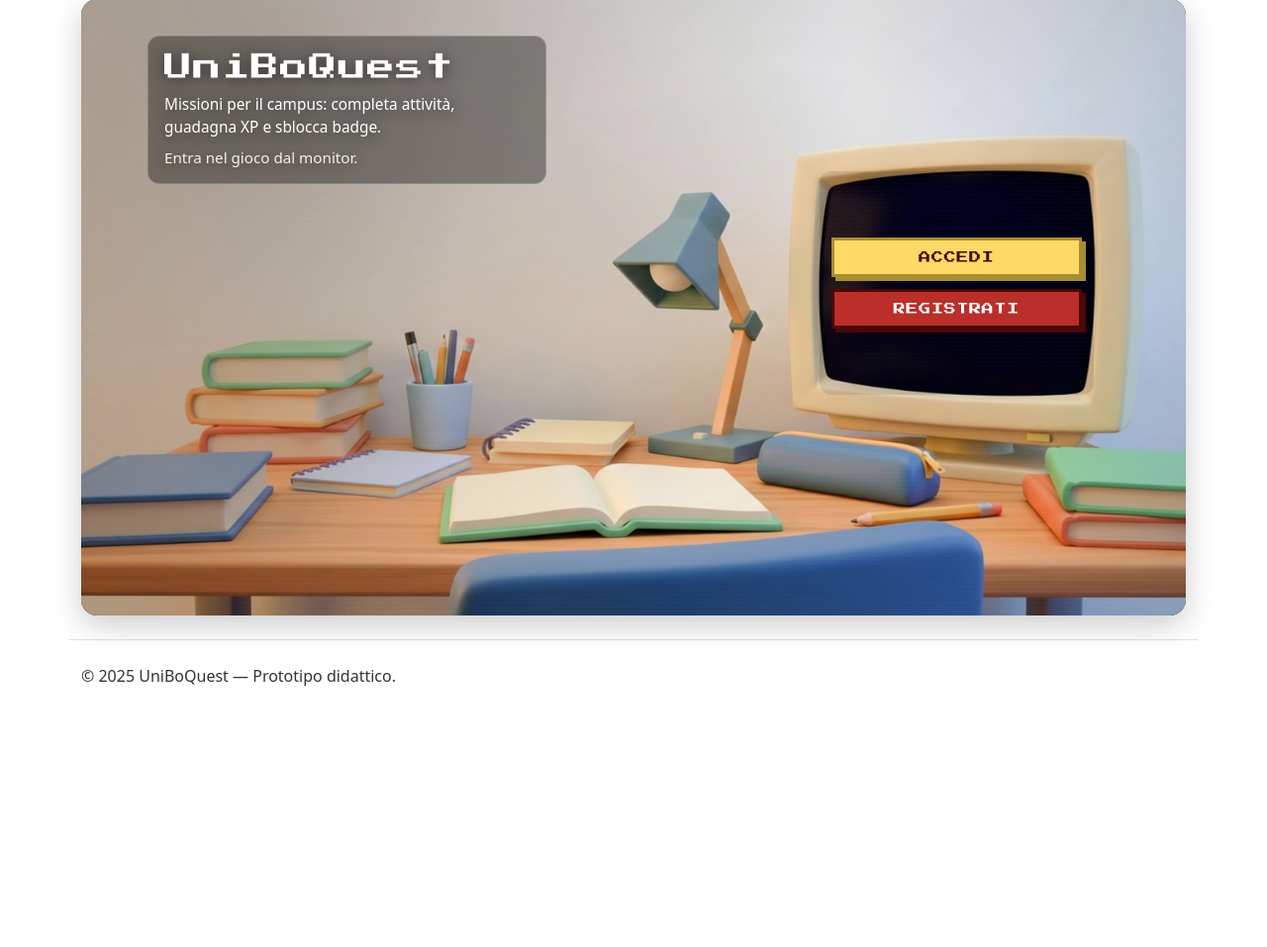
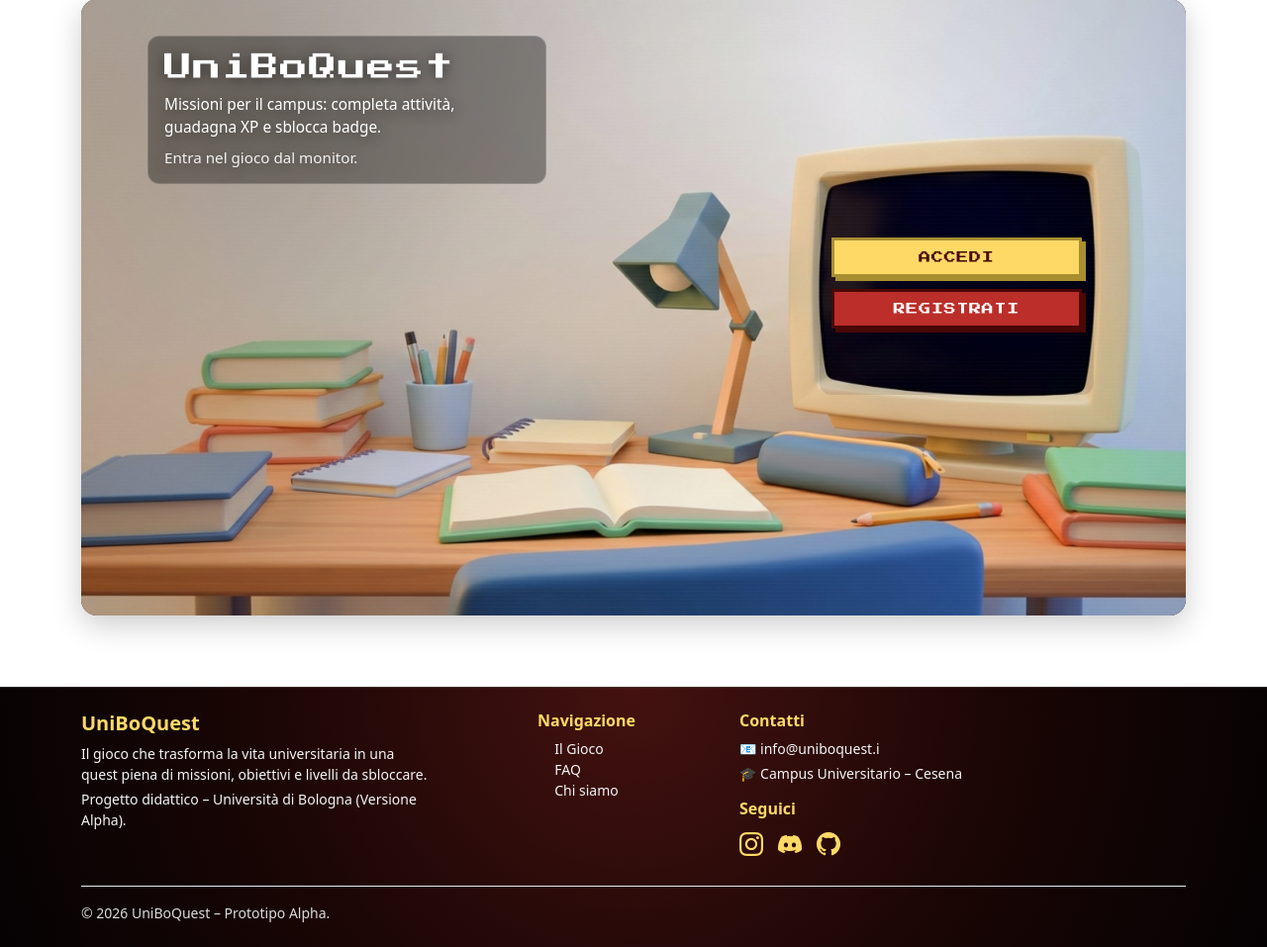
Before and after one commit to LolloMarche25/uniboquest, a PHP site: page / in a window 1280 px wide. Shown: the part 118-1075 px from the top of the page at 99% size. Before the commit the page ends 811 px from the top, so only its background shows below. Run offline with PHP 8.4, Linux system fonts and the light colour scheme.

Commit message:
Aggiunta footer personalizzato

```diff
--- a/css/style.css
+++ b/css/style.css
@@ -2,6 +2,8 @@
   --ubq-red: #bb2e29;
   --ubq-red-dark: #811f1b;
   --ubq-gold: #ffd966;
+
+  --ubq-neon-cyan: rgb(79, 209, 255);
 
   --rpg-red: #ff004c;
 
@@ -417,6 +419,32 @@ footer {
     gap: 0.6rem;
     color: #fff;
   }
+
+  .footer-ubq {
+    text-align: center;
+  }
+
+  .footer-ubq .row {
+    justify-content: center !important;
+  }
+
+  .footer-ubq .footer-nav {
+    text-align: center;
+  }
+
+  .footer-ubq .footer-nav ul {
+    display: inline-block;
+    text-align: center;
+  }
+
+  .footer-social {
+    justify-content: center;
+  }
+
+  .footer-ubq .col-md-4,
+  .footer-ubq .col-md-3 {
+    margin-bottom: 0.75rem;
+  }
 }
 
 @media (min-width: 768px) {
@@ -428,6 +456,18 @@ footer {
   .ubq-nav-right {
     min-width: 220px;
     justify-content: flex-end;
+  }
+
+  .footer-ubq {
+    text-align: left;
+  }
+
+  .footer-social {
+    justify-content: flex-start;
+  }
+
+  .footer-ubq .footer-nav ul {
+    text-align: left;
   }
 }
 
@@ -649,6 +689,67 @@ footer {
     display: block;
     image-rendering: pixelated;
 }
+
 #p1 .front {
     box-shadow: 15px 15px 0px rgba(0,0,0,0.5);
 }
+
+/* ===== FOOTER ===== */
+
+.footer-ubq {
+  background: radial-gradient(circle at top, #441210 0, #1a0605 55%, #050203 100%);
+  color: #f5f5f5;
+  border-top: 1px solid rgba(255, 255, 255, 0.15);
+}
+
+.footer-ubq h5,
+.footer-ubq h6 {
+  color: var(--ubq-gold);
+}
+
+.footer-ubq .footer-nav {
+  text-align: center;
+}
+
+.footer-ubq .footer-nav ul {
+  display: inline-block;
+  text-align: left;
+  margin: 0;
+  padding: 0;
+}
+
+.footer-ubq .footer-link {
+  color: #f5f5f5;
+  text-decoration: none;
+  transition: color 0.2s ease, text-shadow 0.2s ease;
+}
+
+.footer-ubq .footer-link:hover,
+.footer-ubq .footer-link:focus-visible {
+  color: #ffdd77;
+  text-shadow: 0 0 4px rgba(255, 221, 119, 0.6);
+}
+
+.footer-ubq .footer-bottom {
+  color: #dcdcdc;
+}
+
+.footer-social {
+  display: flex;
+  gap: 15px;
+  margin-top: 5px;
+  flex-wrap: wrap;
+}
+
+.footer-social .social-icon {
+  font-size: 1.5rem;
+  color: var(--ubq-gold);
+  transition: transform 0.2s ease, color 0.2s ease, text-shadow 0.2s ease;
+}
+
+.footer-social .social-icon:hover,
+.footer-social .social-icon:focus-visible {
+  color: rgb(--ubq-neon-cyan);
+  transform: translateY(-3px) scale(1.1);
+  text-shadow: 0 0 8px rgba(79, 209, 255, 0.5);
+}
--- a/index.html
+++ b/index.html
@@ -6,6 +6,7 @@
         <meta name="description" content="UniBoQuest: missioni gamificate per studenti del campus." />
 
         <link href="https://cdn.jsdelivr.net/npm/bootstrap@5.3.3/dist/css/bootstrap.min.css" rel="stylesheet" />
+        <link rel="stylesheet" href="https://cdn.jsdelivr.net/npm/bootstrap-icons@1.11.3/font/bootstrap-icons.css" />
         <link href="https://fonts.googleapis.com/css2?family=Press+Start+2P&display=swap" rel="stylesheet" />
         <link rel="stylesheet" href="css/style.css" />
 
@@ -86,10 +87,54 @@
             </section>
         </main>
 
-        <footer class="container py-4 border-top">
-            <p class="mb-0">&copy; 2025 UniBoQuest — Prototipo didattico.</p>
+        <footer class="footer-ubq mt-5">
+            <div class="container py-4">
+                <div class="row gy-3 align-items-start">
+
+                    <div class="col-md-4">
+                        <h5 class="fw-bold mb-2">UniBoQuest</h5>
+                        <p class="mb-1 small">
+                            Il gioco che trasforma la vita universitaria in una quest piena di missioni,
+                            obiettivi e livelli da sbloccare.
+                        </p>
+                        <p class="small mb-0">
+                            Progetto didattico – Università di Bologna (Versione Alpha).
+                        </p>
+                    </div>
+
+                    <div class="col-md-3 footer-nav">
+                        <h6 class="fw-bold mb-2">Navigazione</h6>
+                        <ul class="list-unstyled small mb-0">
+                            <li><a href="gioco.html" class="footer-link">Il Gioco</a></li>
+                            <li><a href="faq.html" class="footer-link">FAQ</a></li>
+                            <li><a href="chi-siamo.html" class="footer-link">Chi siamo</a></li>
+                        </ul>
+                    </div>
+
+                    <div class="col-md-3">
+                        <h6 class="fw-bold mb-2">Contatti</h6>
+                        <p class="small mb-1">
+                            📧 <span class="footer-link">info@uniboquest.i</span>
+                        </p>
+                        <p class="small mb-3">
+                            🎓 Campus Universitario – Cesena
+                        </p>
+
+                        <h6 class="fw-bold mb-2">Seguici</h6>
+                        <div class="footer-social" aria-label="Social">
+                            <a href="#" class="social-icon" aria-label="Instagram"><i class="bi bi-instagram"></i></a>
+                            <a href="#" class="social-icon" aria-label="Discord"><i class="bi bi-discord"></i></a>
+                            <a href="https://github.com/LolloMarche25/uniboquest.git" class="social-icon" aria-label="GitHub"><i class="bi bi-github"></i></a>
+                        </div>
+                    </div>
+
+                </div>
+
+                <div class="footer-bottom border-top border-light-subtle mt-4 pt-3 d-flex flex-column flex-md-row justify-content-between align-items-center small">
+                    <span>&copy; 2026 UniBoQuest – Prototipo Alpha.</span>
+                </div>
+            </div>
         </footer>
-
         <script src="https://cdn.jsdelivr.net/npm/bootstrap@5.3.3/dist/js/bootstrap.bundle.min.js"></script>
     </body>
 </html>
```
